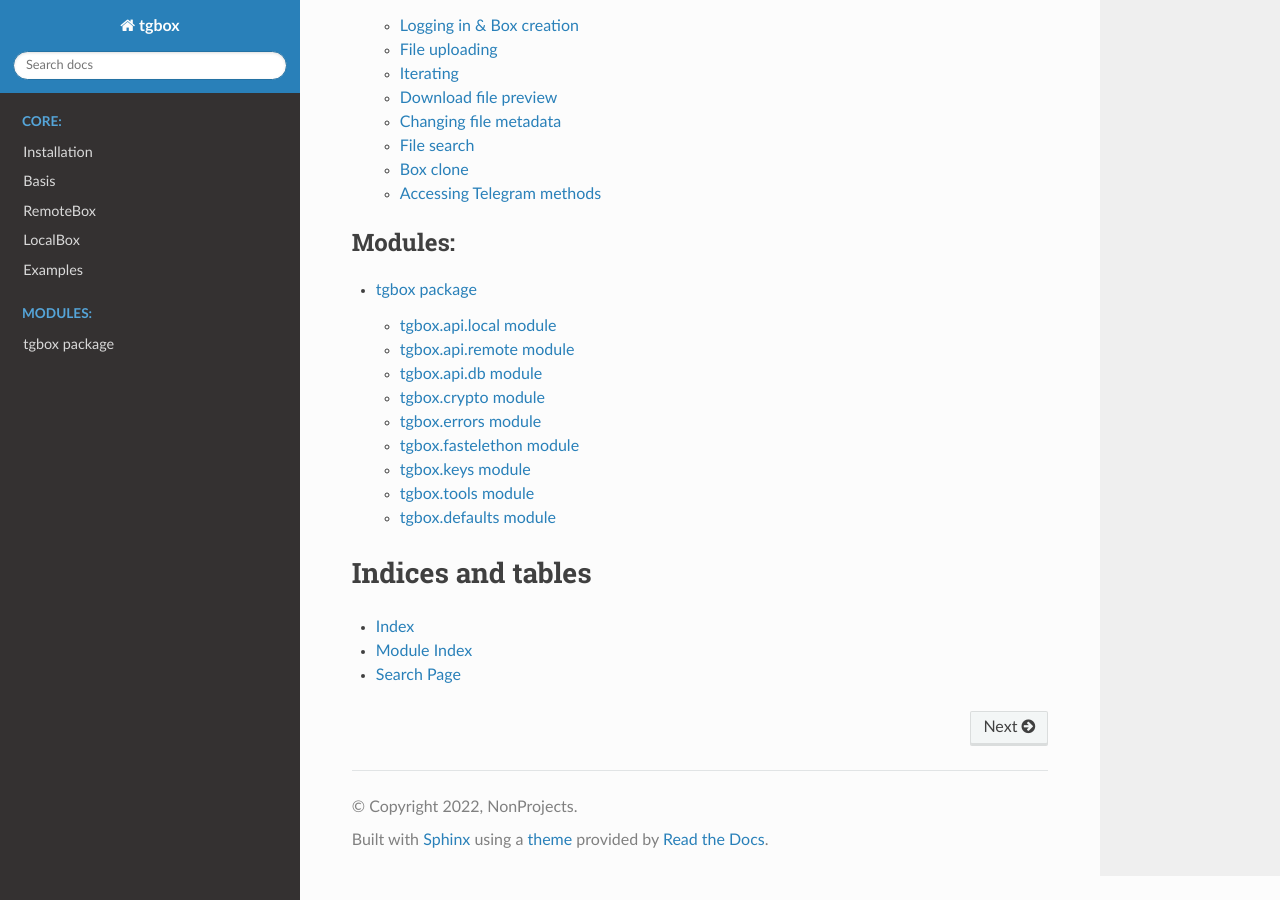
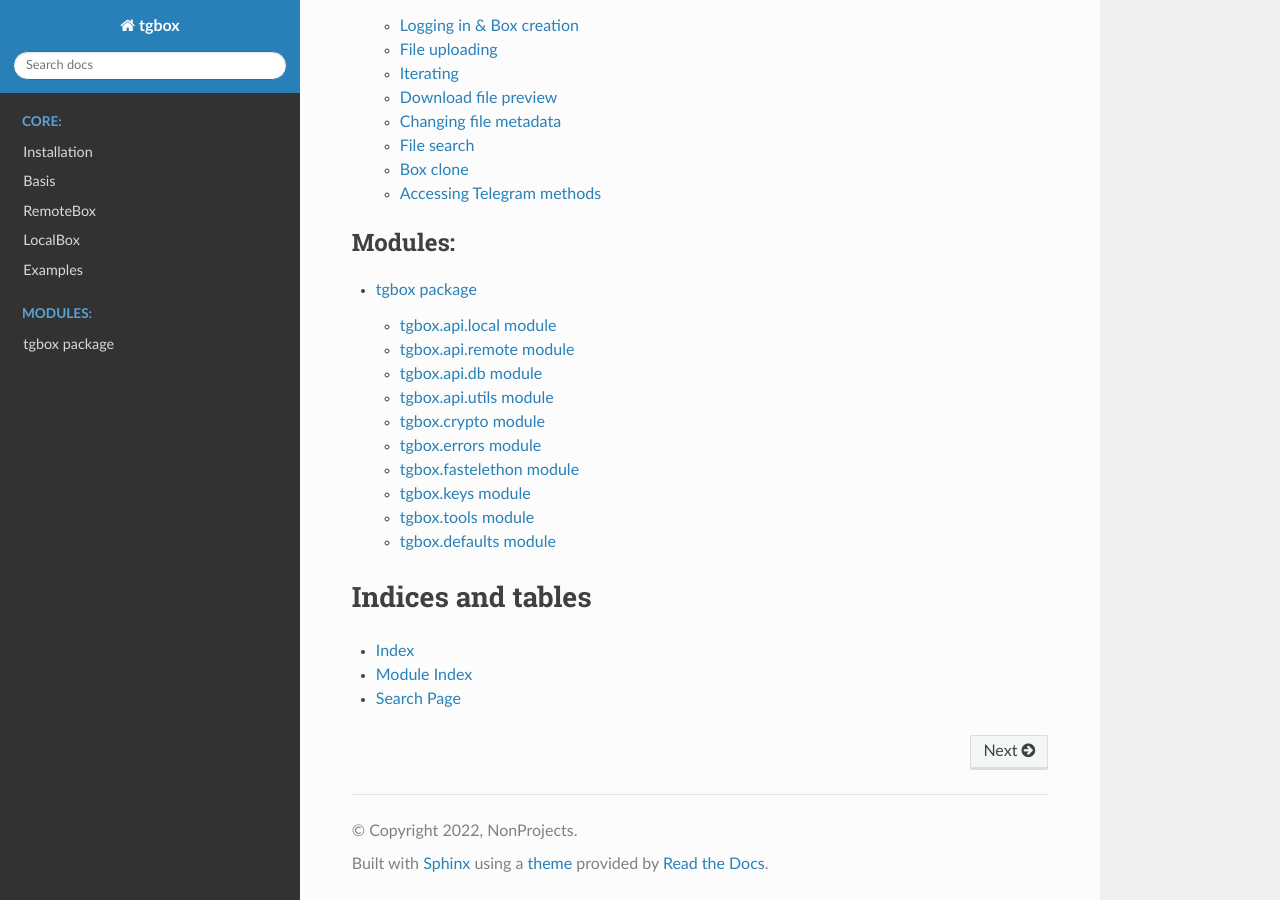
Before and after one commit to NonProjects/tgbox, a Sphinx documentation site: the page built from docs/index.rst, in a window 1280 px wide and 900 px high, scrolled down 1323 px. Built offline with Sphinx 7.4.7 and the Read the Docs theme 2.0.0, drawn with Linux system fonts in a browser that asks for light colours.

Commit message:
Include api/utils.py in docs/tgbox.rst

```diff
--- a/docs/tgbox.rst
+++ b/docs/tgbox.rst
@@ -23,6 +23,15 @@ tgbox.api.db module
 -------------------
 
 .. automodule:: tgbox.api.db
+   :members:
+   :undoc-members:
+   :show-inheritance:
+   :inherited-members:
+
+tgbox.api.utils module
+----------------------
+
+.. automodule:: tgbox.api.utils
    :members:
    :undoc-members:
    :show-inheritance:
```
